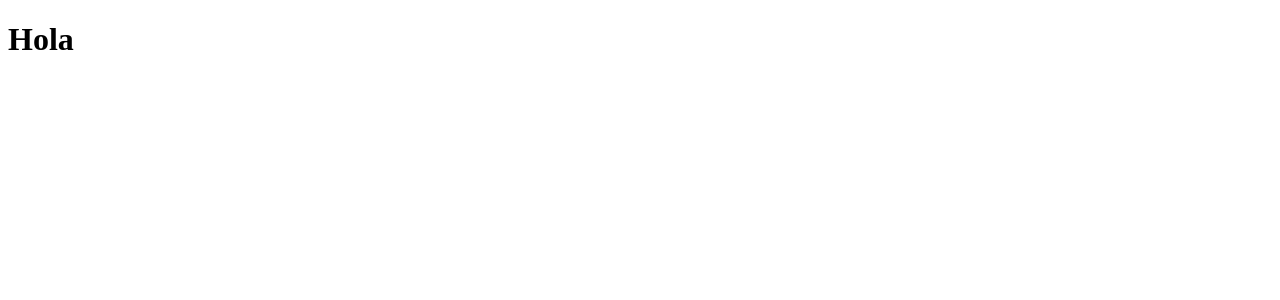
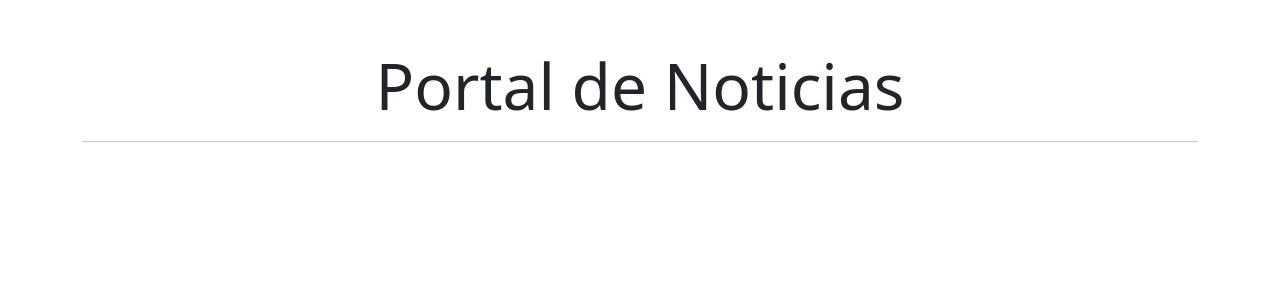
Before and after one commit to Agustin030s/webNoticiasV1, a React (Vite) app: page / in a window 1280 px wide. Shown: the top 300 px of the page. Built offline with nearby package versions, Linux system fonts and the light colour scheme.

Commit message:
se realizo el componente titulo

```diff
--- a/src/App.jsx
+++ b/src/App.jsx
@@ -1,10 +1,13 @@
+import { Container } from "react-bootstrap";
+import 'bootstrap/dist/css/bootstrap.min.css';
 import "./App.css";
+import Titulo from "./components/Titulo";
 
 function App() {
   return (
-    <>
-      <h1>Hola</h1>
-    </>
+    <Container className="my-5">
+      <Titulo></Titulo>
+    </Container>
   );
 }
 
--- /dev/null
+++ b/src/components/Titulo.jsx
@@ -0,0 +1,10 @@
+const Titulo = () => {
+  return (
+    <section>
+      <h1 className="display-3 text-center">Portal de Noticias</h1>
+      <hr />
+    </section>
+  );
+};
+
+export default Titulo;
```
Also changed, not shown: src/components/FormularioBusqueda.jsx (+9 -0 lines).
